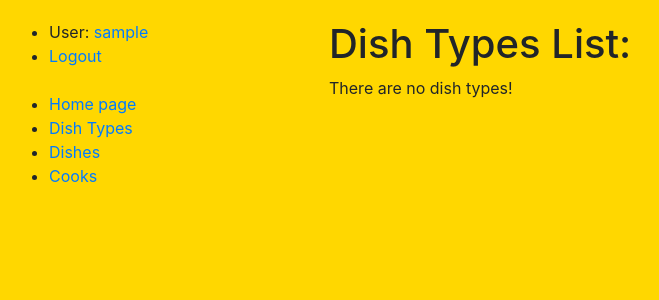
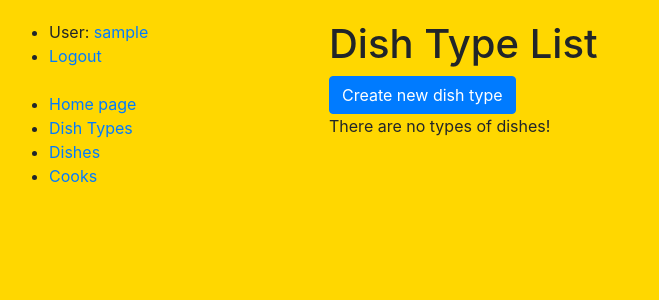
Before and after one commit to me1nyk/restaurant-kitchen-service, a Django app: page /dish-types/ in a window 1280 px wide. Shown: the top 300 px of the page, without its empty margins (6-665 px from the left). Run offline with Django 4.2, Linux system fonts and the light colour scheme; the visitor is signed in with stand-in values (Sample User, id 1); data that the repository does not hold is empty.

Commit message:
Update dish type list, implement create, update, delete

```diff
--- a/templates/kitchen/dish_type_list.html
+++ b/templates/kitchen/dish_type_list.html
@@ -1,14 +1,37 @@
 {% extends "base.html" %}
 
 {% block content %}
-  <h1>Dish Types List:</h1>
-  {% if dish_type_list %}
-    <ul>
-      {% for dish_type in dish_type_list %}
-        <li>{{ dish_type.name }}</li>
+    <h1>Dish Type List</h1>
+    <a class="btn btn-primary" href="{% url 'kitchen:dish-type-create' %}">Create new dish type</a>
+
+    {% if dish_type_list %}
+      <table class="table">
+        <tr>
+          <th>Name</th>
+          <th>Update</th>
+          <th>Delete</th>
+        </tr>
+
+        {% for dish_type in dish_type_list %}
+        <tr>
+          <td>
+              {{ dish_type.name }}
+          </td>
+          <td>
+            <a href="{% url 'kitchen:dish-type-update' pk=dish_type.id %}">
+                Update
+            </a>
+          </td>
+          <td>
+            <a style="color: red" href="{% url 'kitchen:dish-type-delete' pk=dish_type.id %}">
+              Delete
+            </a>
+          </td>
+        </tr>
       {% endfor %}
-    </ul>
-    {% else %}
-    <p>There are no dish types!</p>
+    </table>
+
+  {% else %}
+      <p>There are no types of dishes!</p>
   {% endif %}
 {% endblock %}
```
